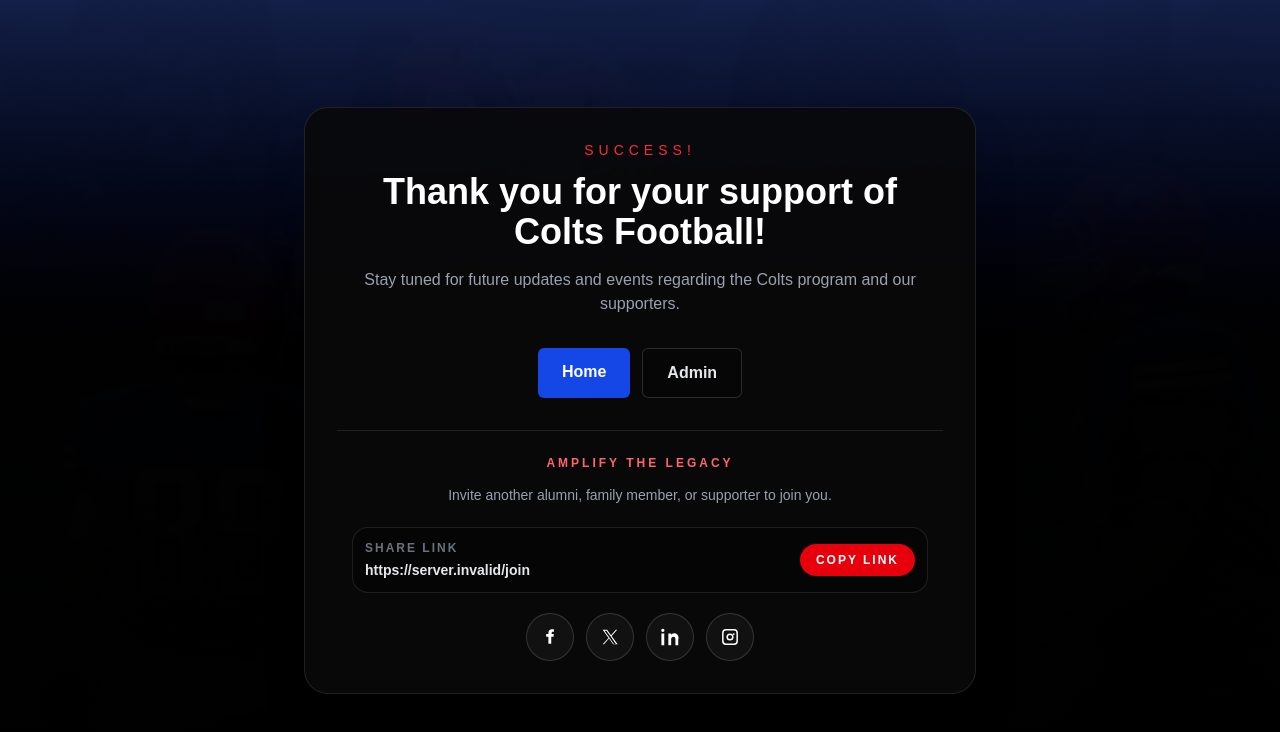
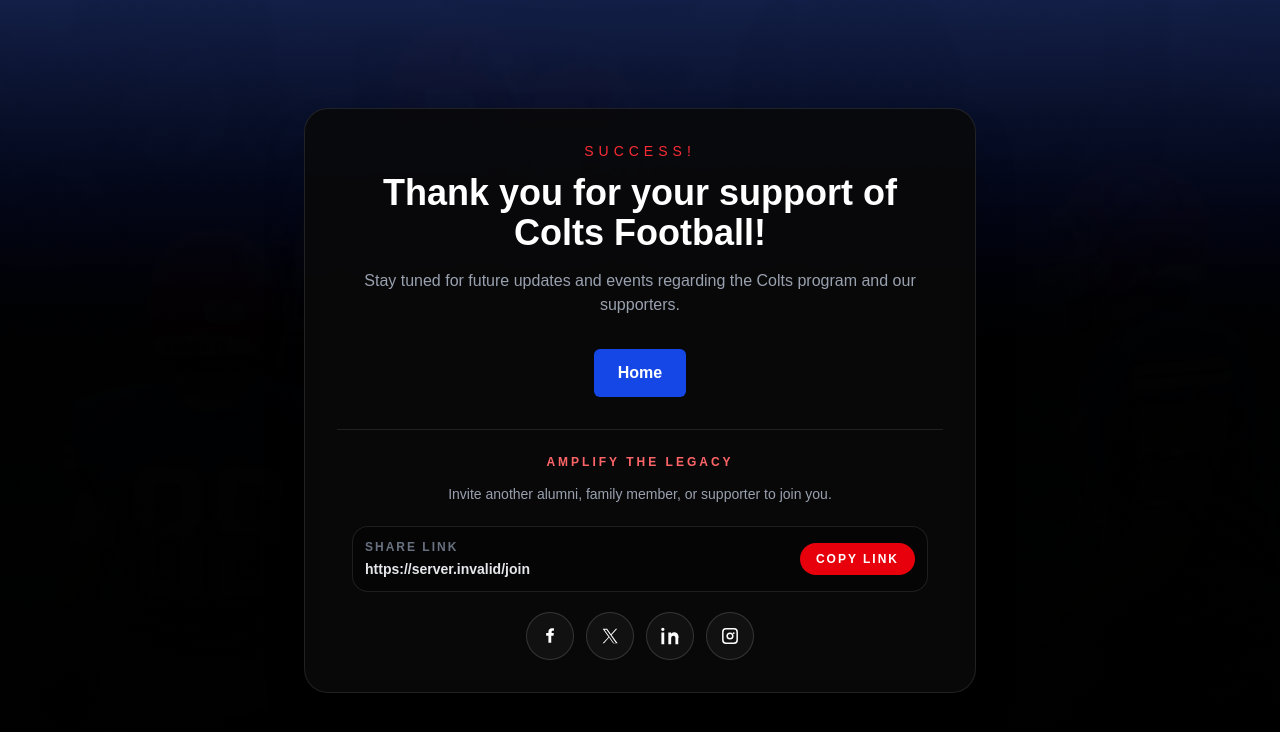
Before and after one commit to daniel-h-7/swift-current-colts-alumni, a Next.js app: page /membership/success in a window 1280 px wide. Shown: the top 732 px of the page. Built offline with nearby package versions, Linux system fonts and the light colour scheme; no server answers.

Commit message:
Update page.tsx

```diff
--- a/src/app/membership/success/page.tsx
+++ b/src/app/membership/success/page.tsx
@@ -36,12 +36,6 @@
             >
               Home
             </Link>
-            <Link
-              className="rounded-md border border-white/15 bg-black/25 px-6 py-3 font-bold text-gray-200 hover:border-blue-500 hover:text-white"
-              href="/admin"
-            >
-              Admin
-            </Link>
           </div>
 
           <SupportShareBar shareUrl={shareUrl} />
```
